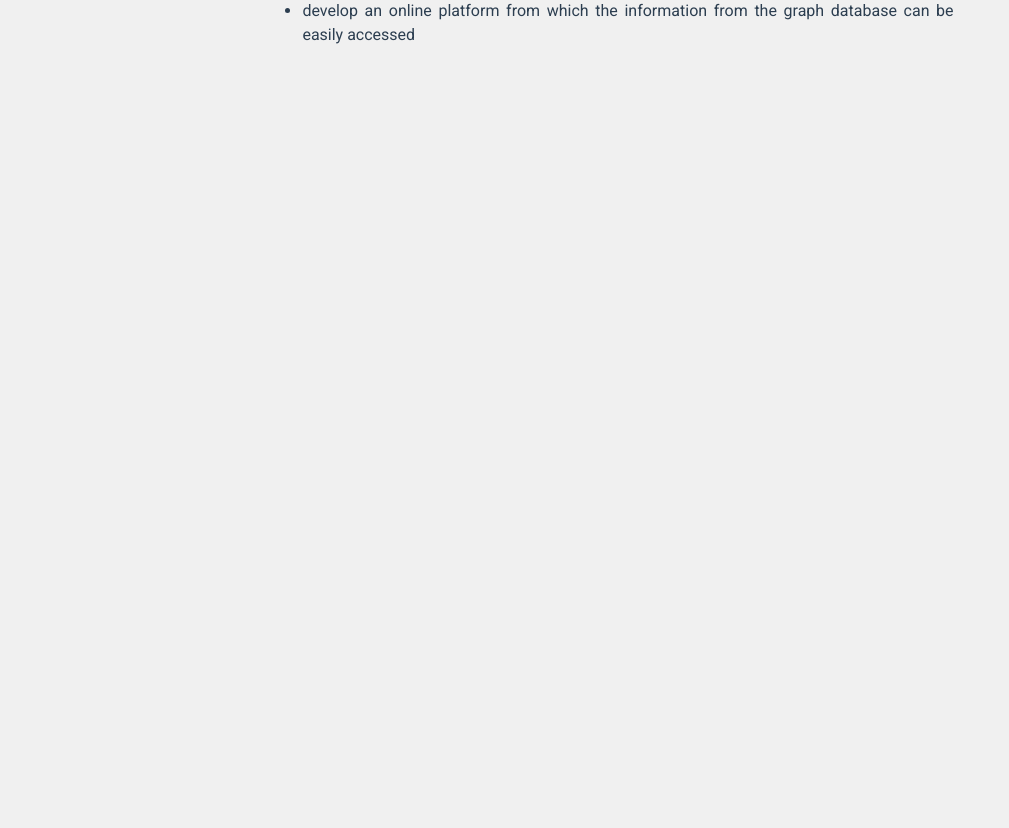
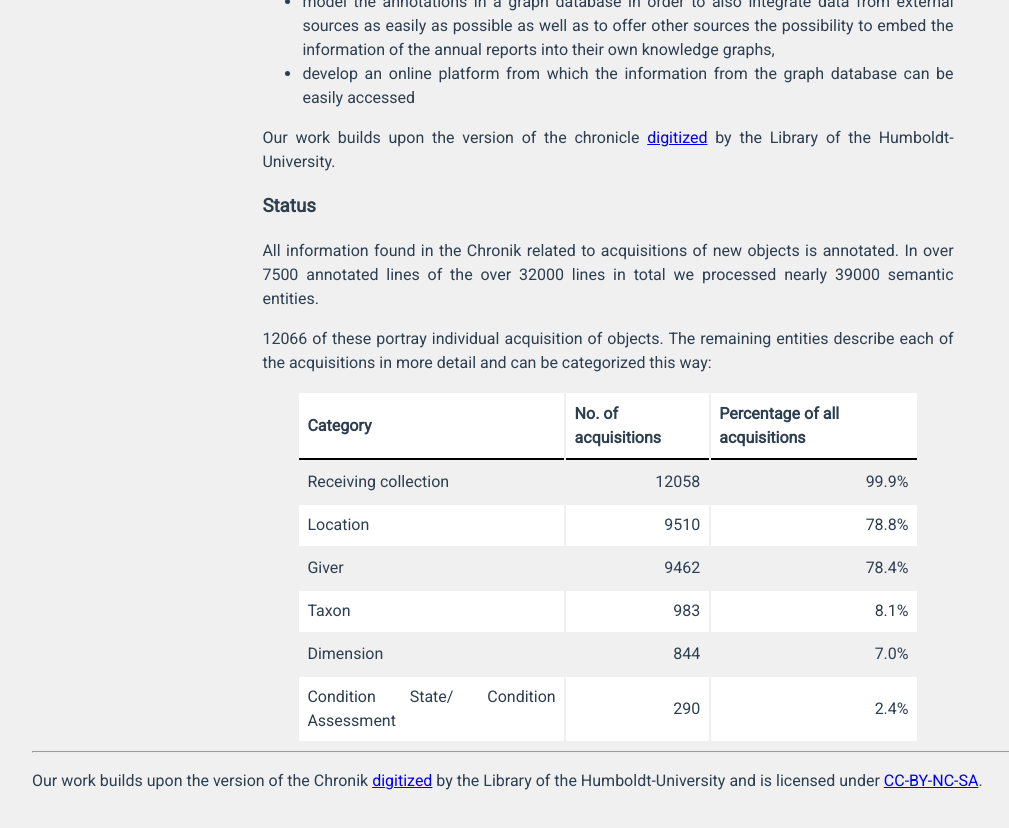
Before and after one commit to marquart/naturkundemuseum-annotation, a Vue app in the folder website/: page / in a window 1280 px wide. Shown: the part 1160-1988 px from the top of the page, without its empty margins (32-1041 px from the left). Before the commit the page ends 1223 px from the top, so only its background shows below. Built offline with nearby package versions, Linux system fonts and the light colour scheme; no server answers.

Commit message:
Analysis tab robust (lazy loading), fundaments for docu

```diff
--- a/website/src/App.vue
+++ b/website/src/App.vue
@@ -23,6 +23,9 @@
             <!--<Query v-show="mode === 2" :properties="properties" :entities="entities" :stats="stats" @displayGraphOf="setDisplayGraphOf"/>-->
             <Visualizations v-show="mode === 3" :entityId="displayGraphOfEntity" :baseBackend="backend" @displayTextOf="setDisplayTextOf" @randomEntity="setRandomEntityID"/>
             <Analysis v-show="mode === 4" :entitiesMap="entitiesMap" :backend="backend" @displayTextOf="setDisplayTextOf"/>
+
+            <hr/>
+            <p>Our work builds upon the version of the Chronik <a href="http://www.digi-hub.de/viewer/resolver?urn=urn:nbn:de:kobv:11-d-6653534" target="_blank">digitized</a> by the Library of the Humboldt-University and is licensed under <a href="https://creativecommons.org/licenses/by-nc-sa/4.0/" target="_blank">CC-BY-NC-SA</a>.</p>
         </div>
     </div>
 </template>
@@ -191,6 +194,7 @@ export default {
     .content {
         margin-left: 5%;
         margin-right: 5%;
+        margin-bottom: 5%;
         text-align: left;
         width: 90%;
         display: block;
@@ -203,6 +207,7 @@ export default {
         display: grid;
         grid-template-columns: auto auto auto auto;
         align-content: center;
+        margin-bottom: 2em;
 
     }
 
--- a/website/src/components/AnalysisSearchResults.vue
+++ b/website/src/components/AnalysisSearchResults.vue
@@ -1,6 +1,7 @@
 <template>
     <div class="analyzeResults">
         <h3>Search results:</h3>
+        <p v-if="results.length<1">No results</p>
         <p
             v-for="(entity,i) in results"
             :key="i"
@@ -54,6 +55,7 @@ export default {
         text-align: center;
         width: 50%;
         margin-left: 25%;
+        margin-bottom: 2em;
     }
 
     .analyzeResultsItem {
--- a/website/src/components/AnalysisTable.vue
+++ b/website/src/components/AnalysisTable.vue
@@ -1,7 +1,7 @@
 <template>
     <div class="analysisTable">
         <h3 class="entityClick person">{{displayEntity[1]}}</h3>
-        <p>{{displayEntity[2].toString()}}</p>
+        <p v-if="displayEntity[2].length>1">Alternative names: {{displayEntity[2].toString()}}</p>
         <!--<div
             class="yearGrid"
         >-->
@@ -12,7 +12,7 @@
                 class="row"
             >
                 <!--Column1: Year-->
-                <th class="item year">{{years[i]}}:</th>
+                <th class="item year">{{years[i]}}</th>
                 <!--Column2:-->
                 <td><ul class="item">
                     <li
@@ -73,7 +73,7 @@ export default {
             this.$emit("displayTextOf", id);
         },
         buildRange() {
-            for (let i=1889; i < 1917; i++) {
+            for (let i=1889; i<1917; i++) {
                 this.years.push(i);
             }
         },
@@ -101,15 +101,6 @@ export default {
         box-shadow: 6px 6px #CBCBCB;
     }
 
-    .yearGrid {
-        display: grid;
-        /*gap: 3px;*/
-        grid-template-columns: auto auto auto;
-        align-items: center;
-        justify-content: start;
-        grid-row-gap: 10px;
-    }
-
     table {
         width: 100%;
     }
@@ -120,7 +111,6 @@ export default {
 
     .item {
         margin: 2px;
-
     }
 
     .year {
--- a/website/src/components/Info.vue
+++ b/website/src/components/Info.vue
@@ -1,5 +1,6 @@
 <template>
     <div class="text">
+        <h3>Approach and Aim</h3>
             <p>The Museum für Naturkunde Berlin published annual reports since 1887. These appeared as part of the Chronicle of the Friedrich-Wilhelms-University (today the  Humboldt-Universität zu Berlin), as the museum was one of the institutes of the university in that time. The annual reports constitute today a unique source that provides insight into the development of the museum and its collections in the periods between 1887-1915 and 1928-1938. Particularly, the various institutes and departments reported on the organisational structure of the museum, personnel changes, publications and lectures, use of space, development of the museum infrastructure, spatial arrangements, utilisation and growth of the individual museum collections as well as their scientific evaluation and curation. Of critical importance for provenance research, the reports often include names of collectors and donors, as well as places of origin, and information on the inflow and outflow of objects. Since the reports mainly cover the decades of German colonial expansion, this source is a key resource to address the following research questions on the topics of, among others:</p>
 
             <ul>
@@ -15,10 +16,24 @@
 
             <p>The project aims to:</p>
             <ul>
-            <li>produce semantic annotations of the text using the <a href="https://cidoc-crm.org">CIDOC Conceptual Reference Model (CRM)</a> developed by the International Committee for Documentation (CIDOC) of the International Council of Museums (ICOM),</li>
+                <li>produce semantic annotations of the text using the <a href="https://cidoc-crm.org" target="_blank">CIDOC Conceptual Reference Model (CRM)</a> developed by the International Committee for Documentation (CIDOC) of the International Council of Museums (ICOM),</li>
                 <li>model the annotations in a graph database in order to also integrate data from external sources as easily as possible as well as to offer other sources the possibility to embed the information of the annual reports into their own knowledge graphs,</li>
                 <li>develop an online platform from which the information from the graph database can be easily accessed</li>
             </ul>
+            <p>Our work builds upon the version of the chronicle <a href="http://www.digi-hub.de/viewer/resolver?urn=urn:nbn:de:kobv:11-d-6653534" target="_blank">digitized</a> by the Library of the Humboldt-University.</p>
+        <h3>Status</h3>
+            <p>All information found in the Chronik related to acquisitions of new objects is annotated. In over 7500 annotated lines of the over 32000 lines in total we processed nearly 39000 semantic entities.</p>
+
+            <p>12066 of these portray individual acquisition of objects. The remaining entities describe each of the acquisitions in more detail and can be categorized this way:</p>
+            <table class="connectedEntities">
+                <tr><th>Category</th><th>No. of acquisitions</th><th>Percentage of all acquisitions</th></tr>
+                <tr><td>Receiving collection</td><td class="right">12058</td><td class="right">99.9%</td></tr>
+                <tr><td>Location</td><td class="right">9510</td><td class="right">78.8%</td></tr>
+                <tr><td>Giver</td><td class="right">9462</td><td class="right">78.4%</td></tr>
+                <tr><td>Taxon</td><td class="right">983</td><td class="right">8.1%</td></tr>
+                <tr><td>Dimension</td><td class="right">844</td><td class="right">7.0%</td></tr>
+                <tr><td>Condition State/ Condition Assessment</td><td class="right">290</td><td class="right">2.4%</td></tr>
+            </table>
     </div>
 </template>
 
@@ -39,6 +54,28 @@ export default {
         margin-right: 20%;
     }
 
+    .connectedEntities {
+        width: 90%;
+        margin-left: 5%;
+    }
+
+    .right {
+        text-align: right;
+    }
+
+    th,td {
+        padding: 1ex;
+    }
+
+    th {
+        border-bottom: 2px solid black;
+        text-align: left;
+    }
+
+    table tr:nth-child(odd) {
+        background-color: #FFF;
+    }
+
     @media screen and (max-width: 700px) {
         .text {
             width: 90%;
--- a/website/src/components/QueryText.vue
+++ b/website/src/components/QueryText.vue
@@ -1,5 +1,6 @@
 <template>
     <div>
+        <QueryTextInfo/>
         <p>With this form it is possible to search the words annotated so far and/or filter the results by semantic class via the search options.</p>
         <EntitySearcher ref="source" :classes="stats.entityClasses" :possiblePredicates="possiblePredicates" @query="query"/>
         <input type="submit" value="Search" id="button" @click="query"/>
@@ -20,12 +21,14 @@
 <script>
 import EntitySearcher from './EntitySearcher.vue'
 import TextSearchResults from './TextSearchResults.vue'
+import QueryTextInfo from './QueryTextInfo.vue'
 
 export default {
     name: 'QueryText',
     components: {
         EntitySearcher,
-        TextSearchResults
+        TextSearchResults,
+        QueryTextInfo
 
     },
     props: {
--- /dev/null
+++ b/website/src/components/QueryTextInfo.vue
@@ -0,0 +1,58 @@
+<template>
+    <div>
+        <p class="bttn" @click="toggleIsOpen">{{isOpen ? '🡻': '🡺'}} Info</p>
+        <div v-show="isOpen" class="info">
+            The annotated data is modeled in a knowledge graph. Every semantic entity is connected to at least another semantic entity via a labeled edge in order to preserve the context the entity is embedded in. The labels for clasifying semantic entities and these so called properties are defined in the Ontology of the <a href="https://cidoc-crm.org" target="_blank">CIDOC Conceptual Reference Model (CRM)</a>.
+        </div>
+    </div>
+</template>
+
+<script>
+
+export default {
+    name: 'QueryTextInfo',
+    components: {
+    },
+
+    props: {
+    },
+
+    data() {
+        return {
+            isOpen: false
+        }
+    },
+
+    methods: {
+        toggleIsOpen() {
+            this.isOpen = !this.isOpen;
+        },
+
+    },
+}
+</script>
+
+<!-- Add "scoped" attribute to limit CSS to this component only -->
+<style scoped>
+    .bttn {
+        text-align: left;
+        color: #7da30b;
+        border: 1px solid #FFF0;
+        padding: 1ex;
+    }
+
+    .bttn:hover {
+        cursor: pointer;
+        border: 1px solid #7da30b;
+    }
+
+    .info {
+        width: 94%;
+        margin-left: 3%;
+        margin-right: 3%;
+    }
+
+    @media screen and (max-width: 1000px) {
+
+    }
+</style>
```
Also changed, not shown: website/src/components/Analysis.vue (+13 -5 lines). Lines whose indentation alone changed are shown as unchanged.
